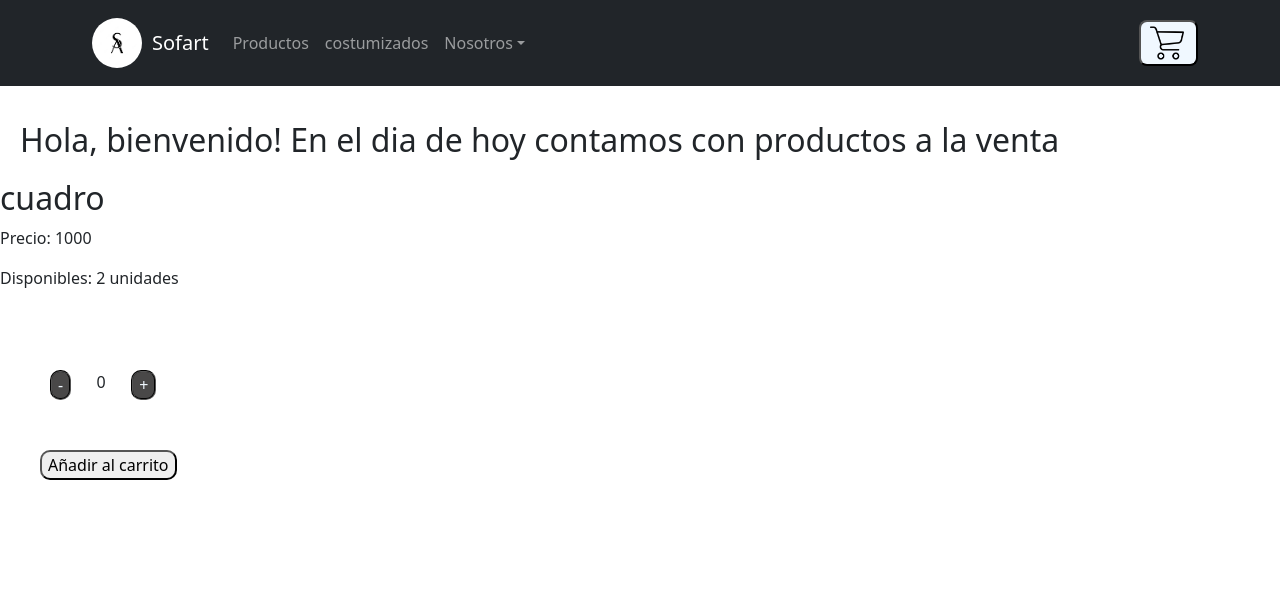
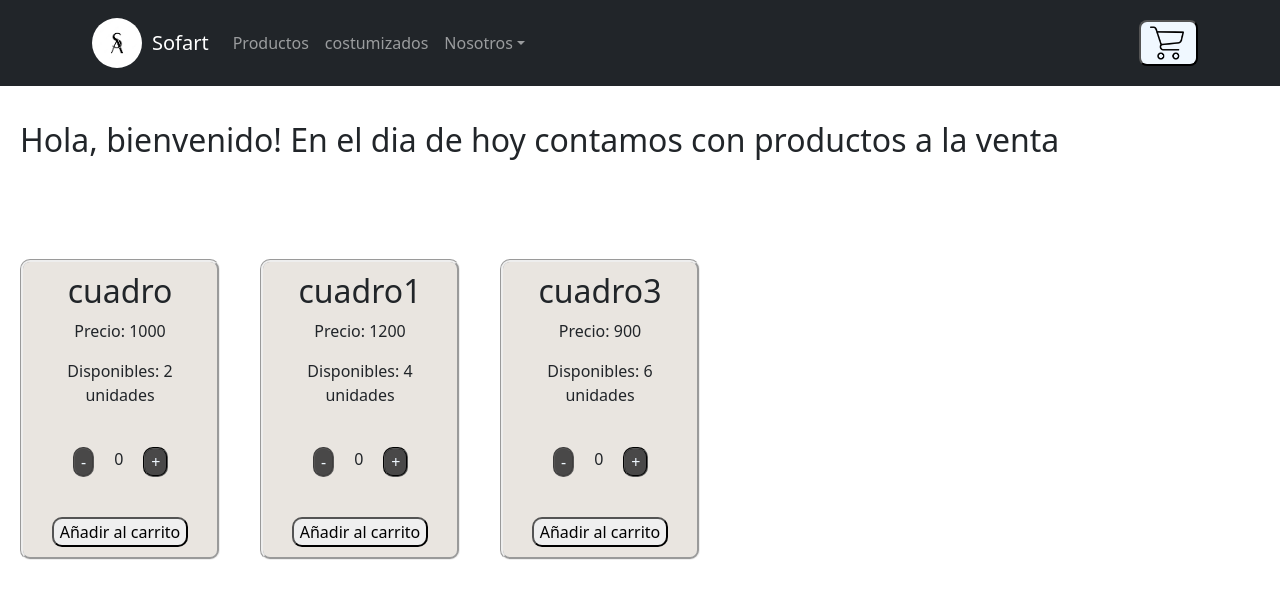
Before and after one commit to sofiacouzier/Sofart-Couzier, a React (Create React App) app: page / in a window 1280 px wide. Shown: the top 598 px of the page. Built offline with nearby package versions, Linux system fonts and the light colour scheme.

Commit message:
arreglos contador

```diff
--- a/src/App.js
+++ b/src/App.js
@@ -2,7 +2,6 @@ import 'bootstrap/dist/css/bootstrap.min.css';
 import NavBar from './componentes/NavBar/NavBar';
 import estilos from './app/estilos.css';
 import ItemListConteiner from './componentes/ItemListContainer/ItemListContainer';
-import Contador from './componentes/ItemListContainer/Contador';
 
 
 function App() {
@@ -14,7 +13,6 @@ function App() {
 
         <ItemListConteiner />
 
-        <Contador productos={17} />
 
       </header>
     </div>
--- a/src/app/estilos.css
+++ b/src/app/estilos.css
@@ -49,8 +49,7 @@
 .stock {
     display: flex;
     flex-direction: row;
-    margin: 40px;
-    margin-top: 70px;
+    margin: 30px;
 }
 
 .sumar {
@@ -63,11 +62,22 @@
 
 .hola {
     margin: 10px;
-    width: 20px;
     text-align: center;
 }
 
 .carritoBoton {
-    margin-left: 40px;
     border-radius: 10px;
 }
+
+.prod {
+    background-color: rgb(233, 229, 224);
+    width: 200px;
+    padding: 10px;
+    align-items: center;
+    text-align: center;
+    margin: 20px;
+    margin-top: 80px;
+    display: inline-block;
+    border-radius: 10px;
+    border-style: groove;
+}
--- a/src/componentes/ItemListContainer/Contador.js
+++ b/src/componentes/ItemListContainer/Contador.js
@@ -9,12 +9,12 @@ const Contador = ({ Productos, inicio, onAdd }) => {
                 <button className='sumar' onClick={() => {
                     inicio = 0
                     setValor(valor - 1)
-                    valor > inicio ? setValor(valor - 1) : setValor(inicio)
-                }}>-</button>
+                    console.log(Productos)
+                }} disabled={valor < 1}>-</button>
                 <p className='hola'>{valor}</p>
                 <button className='sumar' onClick={() => {
-                    valor < Productos ? setValor(valor + 1) : setValor(Productos)
-                }}>+</button>
+                    setValor(valor + 1)
+                }} disabled={valor > Productos - 1}>+</button>
 
             </div >
             <button className='carritoBoton' onClick={() => onAdd(valor)}>Añadir al carrito</button>
--- a/src/componentes/ItemListContainer/Item.js
+++ b/src/componentes/ItemListContainer/Item.js
@@ -1,16 +1,17 @@
 import React from 'react'
-
-
+import Contador from './Contador'
 
 const Item = ({ id, nombre, precio, stock }) => {
 
     return (
-        <div id={id}>
+        <div className='prod' id={id}>
             <h2>
                 {nombre}
             </h2>
             <p>Precio: {precio}</p >
             <p> Disponibles: {stock} unidades</p>
+            <Contador Productos={stock} />
+
         </div>
 
     )
--- a/src/componentes/ItemListContainer/api.js
+++ b/src/componentes/ItemListContainer/api.js
@@ -1,6 +1,10 @@
 
 const product = [
-    { id: 0, nombre: 'cuadro', precio: 1000, stock: 2 }
+    { id: 0, nombre: 'cuadro', precio: 1000, stock: 2 },
+    { id: 1, nombre: 'cuadro1', precio: 1200, stock: 4 },
+    { id: 2, nombre: 'cuadro3', precio: 900, stock: 6 },
+
+
 
 ]
 export default product
```
